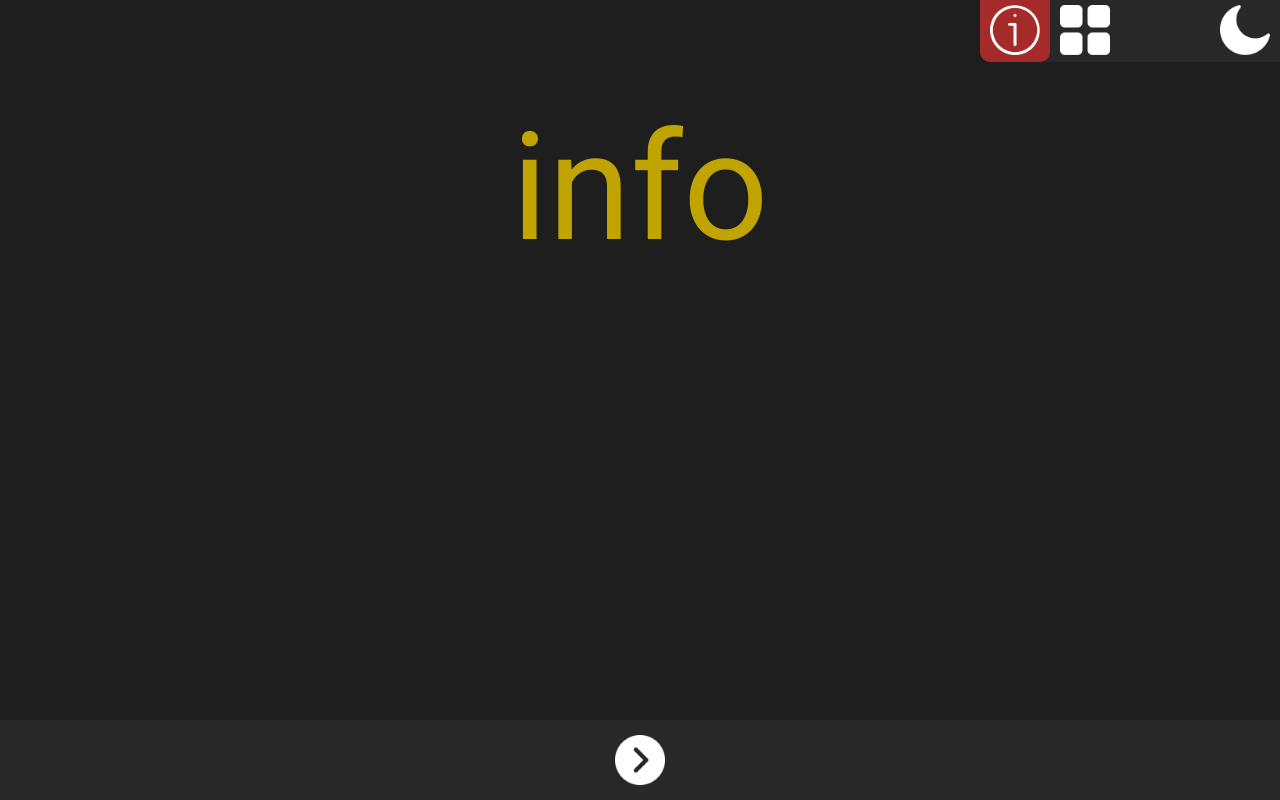
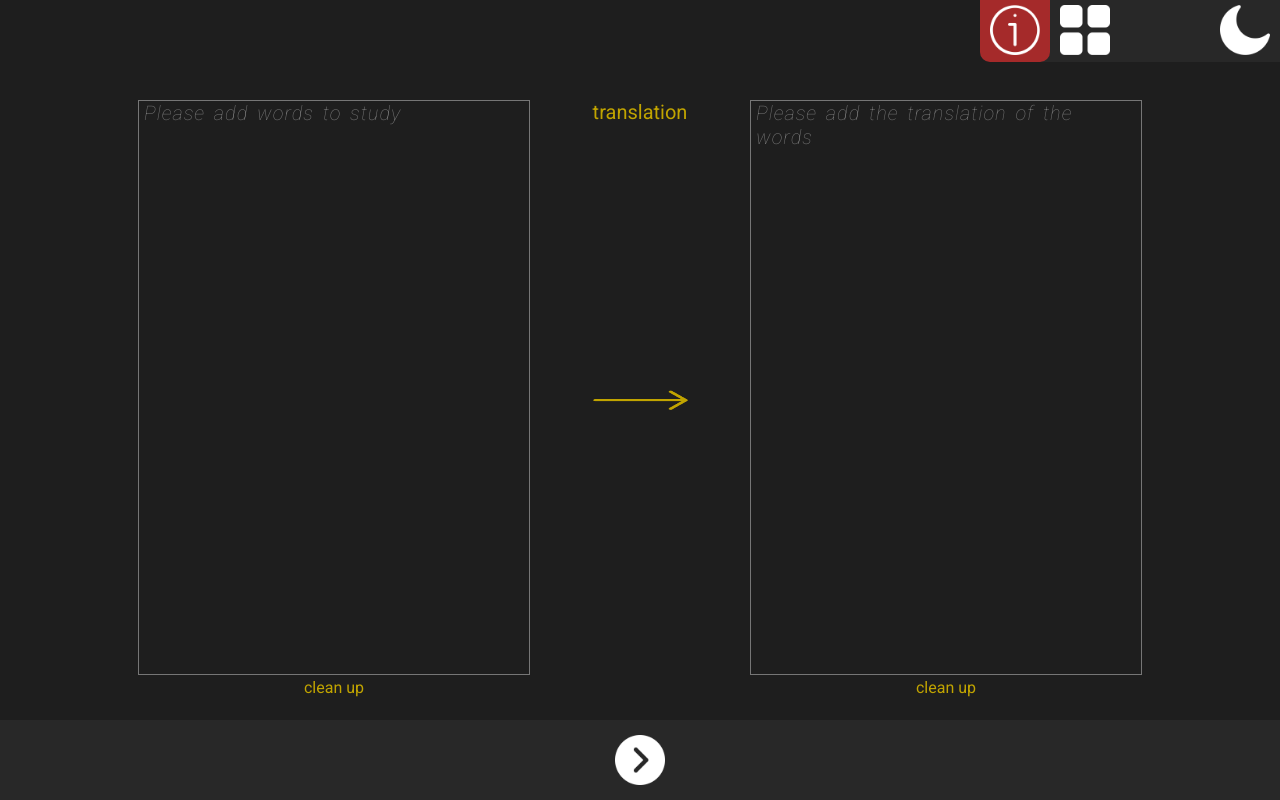
Before and after one commit to alexey-sevastynov/study-english, a React (Create React App) app: page / in a window 1280 px wide. Built offline with nearby package versions, Linux system fonts and the light colour scheme.

Commit message:
added componetns "addWords"

```diff
--- a/src/App.js
+++ b/src/App.js
@@ -5,13 +5,19 @@ import { Routes, Route, Link } from "react-router-dom";
 import Header from "./components/header/Header";
 import Info from "./components/info/Info";
 import Footer from "./components/footer/Footer";
+import AddWords from "./components/addWords/AddWorks";
 
 class App extends React.Component {
   render() {
     return (
       <div className="app dark_mode">
         <Header />
-        <Info />
+
+        <div className="container">
+          {/* <Info /> */}
+          <AddWords />
+        </div>
+
         <Footer />
       </div>
     );
--- /dev/null
+++ b/src/components/addWords/AddWorks.jsx
@@ -0,0 +1,29 @@
+import React, { Component } from "react";
+import "./addWords.css";
+
+import arrow from "./icon/right-arrow.png";
+import arrowBlack from "./icon/right-arrow-black.png";
+
+export default class AddWords extends Component {
+  render() {
+    return (
+      <section className="block">
+        <div className="col_1">
+          <textarea placeholder="Please add words to study "></textarea>
+          <button className="block_btn">clean up</button>
+        </div>
+
+        <div className="col_2">
+          <div>translation</div>
+          {/* <img src={arrowBlack} height={20} width={95} alt="icon"></img> */}
+          <img src={arrow} height={20} width={95} alt="icon"></img>
+        </div>
+
+        <div className="col_3">
+          <textarea placeholder="Please add the translation of the words"></textarea>
+          <button className="block_btn">clean up</button>
+        </div>
+      </section>
+    );
+  }
+}
--- /dev/null
+++ b/src/components/addWords/addWords.css
@@ -0,0 +1,86 @@
+.block {
+
+    display: flex;
+    justify-content: space-between;
+
+    padding: 0px 10px;
+    height: calc(100% - 80px);
+
+    box-sizing: border-box;
+}
+
+.col_1 {
+    display: flex;
+    flex-direction: column;
+}
+
+.col_3 {
+    display: flex;
+    flex-direction: column;
+}
+
+
+.col_1 .block_btn {
+    align-content: center;
+    margin: 0px auto;
+
+}
+
+.col_3 .block_btn {
+    align-content: center;
+    margin: 0px auto;
+
+}
+
+.block_btn {
+    width: 100px;
+    padding: 3px;
+    font-size: 16px;
+    background: none;
+    cursor: pointer;
+    border: none;
+}
+
+.dark_mode .block_btn {
+    color: #c1a400;
+}
+
+.dark_mode .block_btn:hover {
+    color: white;
+    transition: all 0.3s ease 0s;
+}
+
+
+
+.dark_mode textarea {
+    background-color: rgb(30, 30, 30);
+    color: white;
+    transition: all 0.3s ease-out 0s;
+}
+
+textarea {
+    padding: 0 5px;
+    font-size: 20px;
+    width: 380px;
+    height: 100%;
+    resize: none;
+    font-style: italic;
+    font-weight: 200;
+    letter-spacing: 1px;
+    word-spacing: 3px;
+}
+
+
+.col_2 {
+    position: relative;
+    display: flex;
+    flex-direction: column;
+    font-size: 20px;
+}
+
+.col_2 img {
+    position: absolute;
+    top: 50%;
+    left: 0;
+    transform: translateY(-50%);
+}
```
Also changed, not shown: src/components/addWords/icon/right-arrow-black.png (added), src/components/addWords/icon/right-arrow.png (added).
